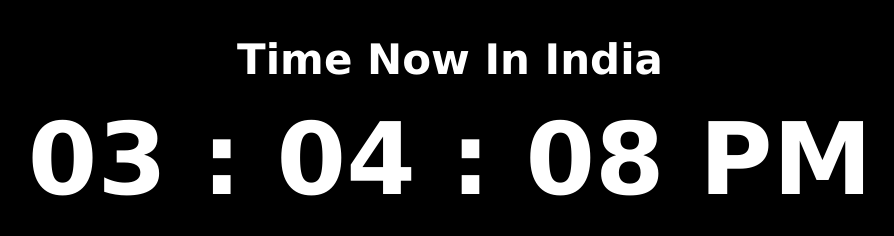
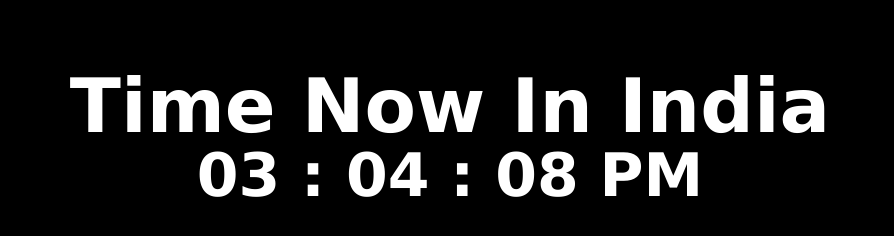
Before and after one commit to Pawantechofficial/clock, a plain HTML site: page index.html in a window 1280 px wide. Shown: the whole page, without its empty margins (190-1084 px from the left). Drawn offline with Linux system fonts and the light colour scheme.

Commit message:
Update index.html
100 px to 60 px

```diff
--- a/index.html
+++ b/index.html
@@ -11,13 +11,13 @@
         background: black;
       }
       h1 {
-        font-size: 100px;
+        font-size: 60px;
         text-align: center;
         font-family: Verdana, Geneva, Tahoma, sans-serif;
       }
 
       h2 {
-        font-size: 42px;
+        font-size: 75px;
         text-align: center;
         font-family: Verdana, Geneva, Tahoma, sans-serif;
         margin-bottom: -50px;
```
